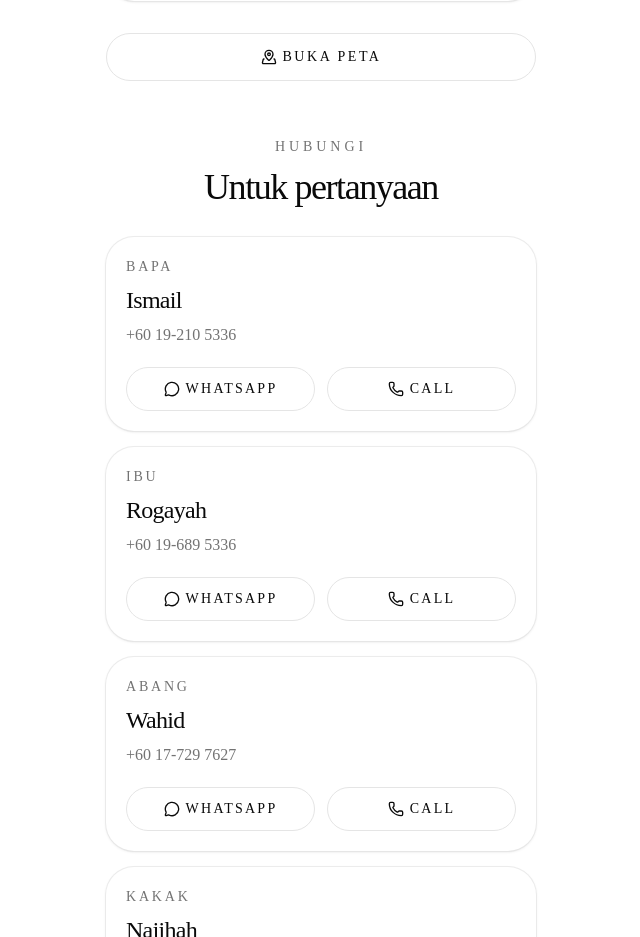
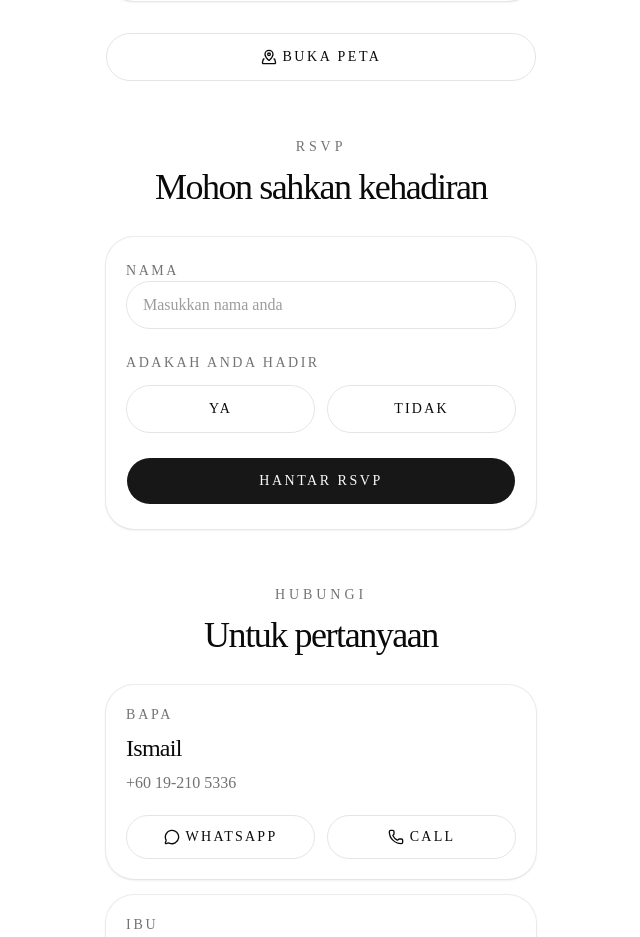
Before and after one commit to Zer0-01/react-typescript-wedding-invitation, a Next.js app: page / in a window 1280 px wide. Shown: the part 2340-3277 px from the top of the page, without its empty margins (319-959 px from the left). Built offline with nearby package versions, Linux system fonts and the light colour scheme.

Commit message:
feat: add RsvpSection component for RSVP functionality in wedding invitation

```diff
--- a/app/page.tsx
+++ b/app/page.tsx
@@ -1,6 +1,7 @@
 import { DateSection } from "@/app/sections/date-section";
 import { ContactSection } from "@/app/sections/contact-section";
 import { GreetingSection } from "@/app/sections/greeting-section";
+import { RsvpSection } from "@/app/sections/rsvp-section";
 import { TentativeSection } from "@/app/sections/tentative-section";
 import { TitleSection } from "@/app/sections/title-section";
 import { VenueSection } from "@/app/sections/venue-section";
@@ -14,6 +15,7 @@ export default function Home() {
         <DateSection />
         <TentativeSection />
         <VenueSection />
+        <RsvpSection />
         <ContactSection />
       </div>
     </main>
--- /dev/null
+++ b/app/sections/rsvp-section.tsx
@@ -0,0 +1,240 @@
+"use client";
+
+import { useState } from "react";
+import { useForm } from "@tanstack/react-form";
+import { z } from "zod";
+
+import { Button } from "@/components/ui/button";
+import { Card, CardContent } from "@/components/ui/card";
+import { cn } from "@/lib/utils";
+
+const ATTENDANCE_VALUES = ["ya", "tidak"] as const;
+
+const ATTENDANCE_OPTIONS = [
+  { label: "Ya", value: ATTENDANCE_VALUES[0] },
+  { label: "Tidak", value: ATTENDANCE_VALUES[1] },
+] as const;
+
+type AttendanceValue = (typeof ATTENDANCE_OPTIONS)[number]["value"];
+
+type RsvpFormValues = {
+  nama: string;
+  hadir: AttendanceValue | "";
+};
+
+type SubmittedRsvp = {
+  nama: string;
+  hadir: AttendanceValue;
+};
+
+const namaSchema = z.string().trim().min(1, "Sila masukkan nama.");
+const hadirSchema = z.enum(ATTENDANCE_VALUES);
+
+const rsvpSchema = z.object({
+  nama: namaSchema,
+  hadir: hadirSchema,
+});
+
+function validateNama(value: string) {
+  const result = namaSchema.safeParse(value);
+
+  return result.success ? undefined : result.error.issues[0]?.message;
+}
+
+function validateHadir(value: string) {
+  const result = hadirSchema.safeParse(value);
+
+  return result.success ? undefined : "Sila pilih kehadiran anda.";
+}
+
+function getFieldError(errors: unknown[]) {
+  const firstError = errors[0];
+
+  return typeof firstError === "string" ? firstError : undefined;
+}
+
+export function RsvpSection() {
+  const [submittedRsvp, setSubmittedRsvp] = useState<SubmittedRsvp | null>(null);
+
+  const form = useForm({
+    defaultValues: {
+      nama: "",
+      hadir: "",
+    } satisfies RsvpFormValues,
+    onSubmit: ({ value }) => {
+      const parsedValue = rsvpSchema.parse(value);
+
+      setSubmittedRsvp(parsedValue);
+    },
+  });
+
+  return (
+    <section className="flex w-full flex-col items-center text-center">
+      <div className="w-full space-y-8">
+        <div className="space-y-3">
+          <p className="text-sm font-medium uppercase tracking-[0.28em] text-muted-foreground">
+            RSVP
+          </p>
+          <h2 className="font-heading text-4xl leading-none tracking-[-0.04em] text-foreground">
+            Mohon sahkan kehadiran
+          </h2>
+        </div>
+
+        <Card className="rounded-[1.75rem] bg-background py-0 text-left shadow-sm ring-border/70">
+          <CardContent className="px-5 py-6">
+            {submittedRsvp ? (
+              <div className="space-y-4 text-center">
+                <p className="text-sm font-medium uppercase tracking-[0.22em] text-muted-foreground">
+                  RSVP diterima
+                </p>
+                <p className="font-heading text-3xl leading-tight tracking-[-0.03em] text-foreground">
+                  Terima kasih, {submittedRsvp.nama}
+                </p>
+                <p className="text-base leading-7 text-muted-foreground">
+                  Kehadiran anda:{" "}
+                  <span className="font-medium text-foreground">
+                    {submittedRsvp.hadir === "ya" ? "Ya, hadir" : "Tidak hadir"}
+                  </span>
+                </p>
+              </div>
+            ) : (
+              <form
+                className="space-y-6"
+                onSubmit={(event) => {
+                  event.preventDefault();
+                  event.stopPropagation();
+                  void form.handleSubmit();
+                }}
+              >
+                <form.Field
+                  name="nama"
+                  validators={{
+                    onBlur: ({ value }) => validateNama(value),
+                    onChange: ({ value }) => validateNama(value),
+                    onSubmit: ({ value }) => validateNama(value),
+                  }}
+                >
+                  {(field) => {
+                    const showError =
+                      (field.state.meta.isTouched || field.state.meta.errors.length > 0) &&
+                      !field.state.meta.isValid;
+                    const errorMessage = getFieldError(field.state.meta.errors);
+
+                    return (
+                      <div className="space-y-2">
+                        <label
+                          htmlFor={field.name}
+                          className="text-sm font-medium uppercase tracking-[0.18em] text-muted-foreground"
+                        >
+                          Nama
+                        </label>
+                        <input
+                          id={field.name}
+                          name={field.name}
+                          type="text"
+                          value={field.state.value}
+                          onBlur={field.handleBlur}
+                          onChange={(event) => field.handleChange(event.target.value)}
+                          aria-invalid={showError}
+                          aria-describedby={showError ? `${field.name}-error` : undefined}
+                          className={cn(
+                            "flex h-12 w-full rounded-full border bg-background px-4 text-base text-foreground outline-none transition-colors placeholder:text-muted-foreground/70 focus-visible:border-ring focus-visible:ring-3 focus-visible:ring-ring/50",
+                            showError ? "border-destructive" : "border-border",
+                          )}
+                          placeholder="Masukkan nama anda"
+                        />
+                        {showError && errorMessage ? (
+                          <p
+                            id={`${field.name}-error`}
+                            className="text-sm text-destructive"
+                          >
+                            {errorMessage}
+                          </p>
+                        ) : null}
+                      </div>
+                    );
+                  }}
+                </form.Field>
+
+                <form.Field
+                  name="hadir"
+                  validators={{
+                    onBlur: ({ value }) => validateHadir(value),
+                    onChange: ({ value }) => validateHadir(value),
+                    onSubmit: ({ value }) => validateHadir(value),
+                  }}
+                >
+                  {(field) => {
+                    const showError =
+                      (field.state.meta.isTouched || field.state.meta.errors.length > 0) &&
+                      !field.state.meta.isValid;
+                    const errorMessage = getFieldError(field.state.meta.errors);
+
+                    return (
+                      <fieldset className="space-y-3">
+                        <legend className="text-sm font-medium uppercase tracking-[0.18em] text-muted-foreground">
+                          Adakah anda hadir
+                        </legend>
+
+                        <div className="grid grid-cols-2 gap-3">
+                          {ATTENDANCE_OPTIONS.map((option) => {
+                            const checked = field.state.value === option.value;
+
+                            return (
+                              <label
+                                key={option.value}
+                                className={cn(
+                                  "flex h-12 cursor-pointer items-center justify-center rounded-full border text-sm font-medium uppercase tracking-[0.16em] transition-colors",
+                                  checked
+                                    ? "border-foreground bg-foreground text-background"
+                                    : "border-border bg-background text-foreground hover:bg-muted",
+                                )}
+                              >
+                                <input
+                                  type="radio"
+                                  name={field.name}
+                                  value={option.value}
+                                  checked={checked}
+                                  onBlur={field.handleBlur}
+                                  onChange={() => field.handleChange(option.value)}
+                                  className="sr-only"
+                                />
+                                {option.label}
+                              </label>
+                            );
+                          })}
+                        </div>
+
+                        {showError && errorMessage ? (
+                          <p
+                            id={`${field.name}-error`}
+                            className="text-sm text-destructive"
+                          >
+                            {errorMessage}
+                          </p>
+                        ) : null}
+                      </fieldset>
+                    );
+                  }}
+                </form.Field>
+
+                <form.Subscribe selector={(state) => state.isSubmitting}>
+                  {(isSubmitting) => (
+                    <Button
+                      type="submit"
+                      size="lg"
+                      disabled={isSubmitting}
+                      className="h-12 w-full rounded-full text-sm uppercase tracking-[0.18em]"
+                    >
+                      Hantar RSVP
+                    </Button>
+                  )}
+                </form.Subscribe>
+              </form>
+            )}
+          </CardContent>
+        </Card>
+      </div>
+    </section>
+  );
+}
```
